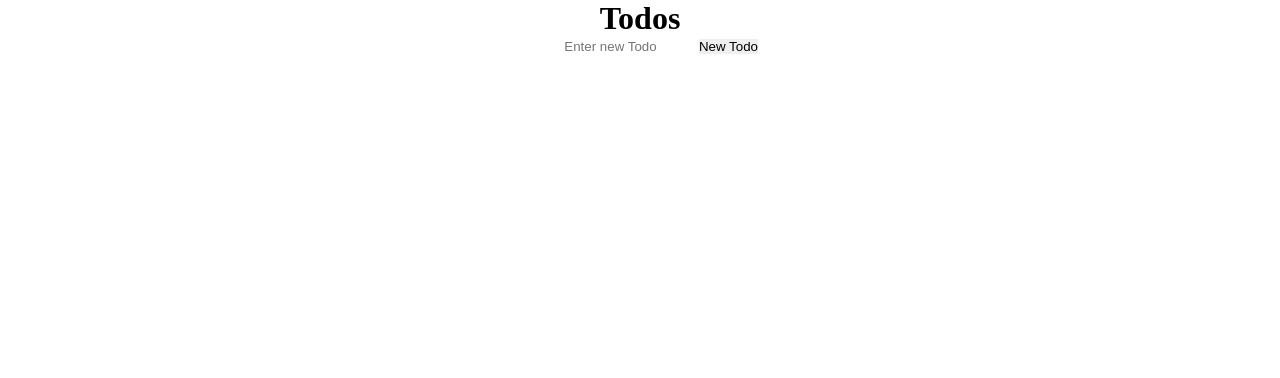
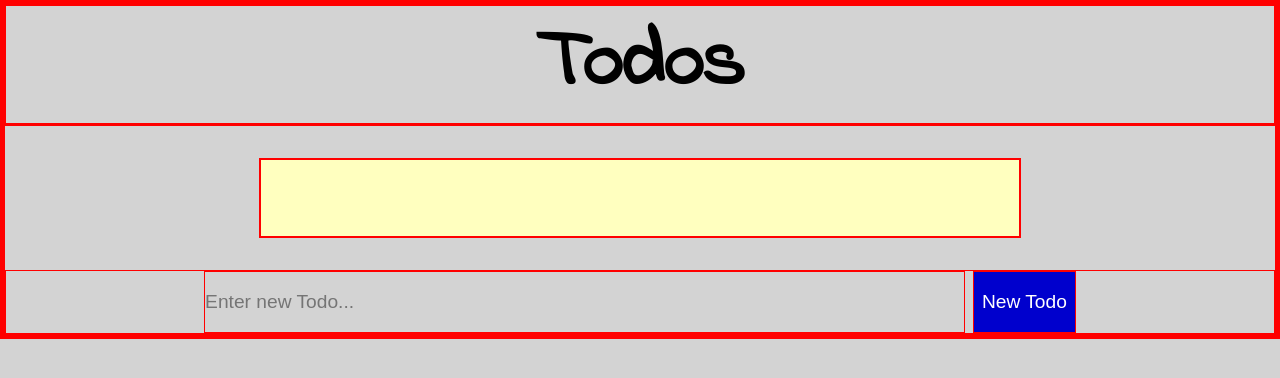
Before and after one commit to jtrob704/todo-react-firebase, a React (Create React App) app: page / in a window 1280 px wide. Both pictures are taken after a click on the button "New Todo". Shown: the top 378 px of the page. Built offline with nearby package versions, Linux system fonts and the light colour scheme; no server answers; the HTML template or start-up script is replaced by a standard one.

Commit message:
Add basic CSS for debugging

```diff
--- a/src/App.css
+++ b/src/App.css
@@ -1,7 +1,22 @@
 * {
-    text-align: center;
+    background-color: lightgray;
     box-sizing: border-box;
     margin: 0;
     padding: 0;
-    border: 0;
+    border: 1px solid red;
 }
+
+.todoHeader {
+    font-family: 'Indie Flower', cursive;
+    font-size: 2.5rem;
+    text-align: center;
+}
+
+.todoWrapper {
+    display: flex;
+    flex-direction: column;
+}
+
+/* .todosBody {
+    justify-content: space-around;
+} */
--- a/src/Todos/Todos.css
+++ b/src/Todos/Todos.css
@@ -1,3 +1,18 @@
-#todos-list {
+.todosList {
     font-family: 'Indie Flower', cursive;
+    text-align: left;
+    margin: auto;
+    width: 60%;
+    height: 5rem;
+    margin-top: 2rem;
+    margin-bottom: 2rem;
+    background-color: rgb(255,255,191);
 }
+
+.todoContent {
+    font-size: 1.2rem;
+    height: 100%;
+    overflow: auto;
+    background-color: rgb(255,255,191);
+    padding-top: 1.2rem;
+}
--- a/src/Todos/Todos.js
+++ b/src/Todos/Todos.js
@@ -12,7 +12,7 @@ export class Todos extends Component {
 
     render() {
         return (
-            <div id="todos-list">
+            <div className="todosList">
                 <p className="todoContent">{this.todoContent}</p>
             </div>
         )
--- a/src/TodosForm/TodosForm.css
+++ b/src/TodosForm/TodosForm.css
@@ -0,0 +1,22 @@
+.todoForm {
+    text-align: center;
+    height: 4rem;
+    margin: auto;
+}
+
+.inputTodo {
+    height: 100%;
+    width: 60%;
+    font-size: 1.2rem;
+    margin: auto;
+}
+
+button {
+    height: 100%;
+    color: white;
+    background-color: mediumblue;
+    margin-left: 0.5rem;
+    font-size: 1.2rem;
+    padding-left: 0.5rem;
+    padding-right: 0.5rem;
+}
--- a/src/TodosForm/TodosForm.js
+++ b/src/TodosForm/TodosForm.js
@@ -29,10 +29,10 @@ export class TodosForm extends Component {
 
     render() {
         return (
-            <div id="todo-form">
+            <div className="todoForm">
                 <input type="text"
                 className="inputTodo"
-                placeholder="Enter new Todo"
+                placeholder="Enter new Todo..."
                 value={this.state.newTodo}
                 onChange={this.handleFormInput} />
                 <button onClick={this.createTodo}>New Todo</button>
```
